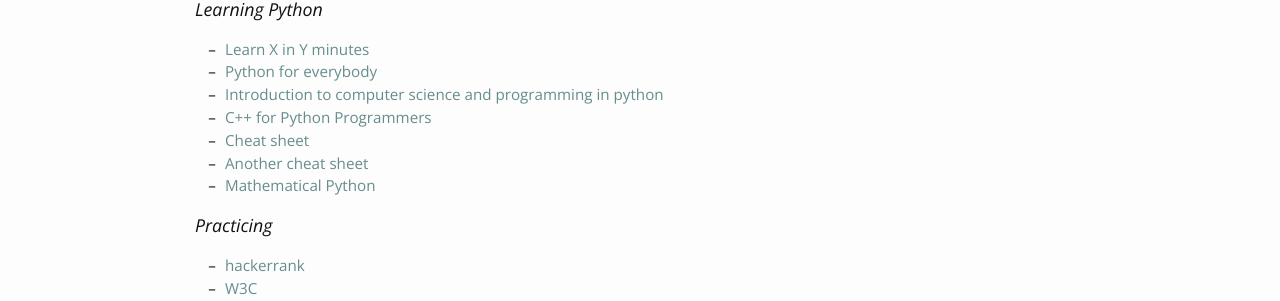
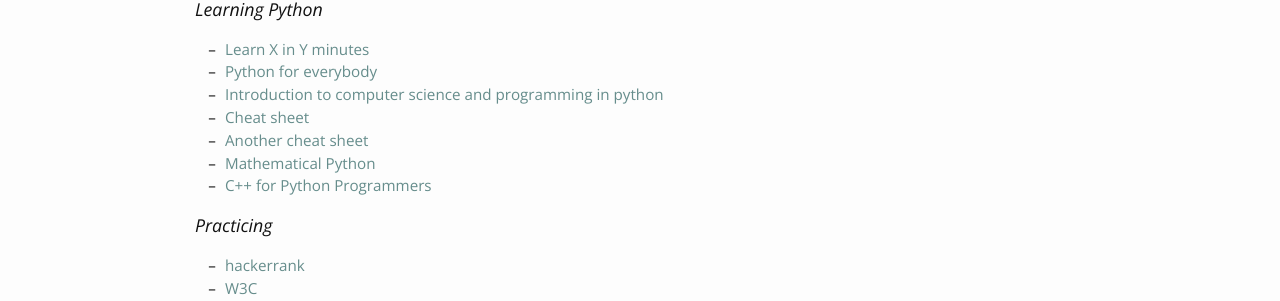
Before and after one commit to phonchi/nsysu-math106A-2023, a Jekyll site: the page built from materials.md, in a window 1280 px wide. Shown: the part 1085-1386 px from the top of the page. Built offline with Jekyll 4.4.1, drawn with Linux system fonts in a browser that asks for light colours; nearby versions of some CDN libraries; part of the change alters nothing that is shown.

```diff
--- a/materials.md
+++ b/materials.md
@@ -43,10 +43,10 @@ permalink: /materials/
 * [Learn X in Y minutes](https://learnxinyminutes.com/docs/python/)
 * [Python for everybody](https://www.py4e.com/)
 * [Introduction to computer science and programming in python](https://ocw.mit.edu/courses/6-0001-introduction-to-computer-science-and-programming-in-python-fall-2016/)
-* [C++ for Python Programmers](https://cs.berea.edu//cpp4python/index.html)
-* [Cheat sheet](https://github.com/ehmatthes/pcc_2e/blob/master/cheat_sheets/beginners_python_cheat_sheet_pcc_all.pdf)
+* [Cheat sheet](https://quickref.me/python#python-strings)
 * [Another cheat sheet](https://www.pythoncheatsheet.org/)
 * [Mathematical Python](https://patrickwalls.github.io/mathematicalpython/)
+* [C++ for Python Programmers](https://cs.berea.edu//cpp4python/index.html)
 
 ### Practicing
 * [hackerrank](https://www.hackerrank.com/domains/python)
```
